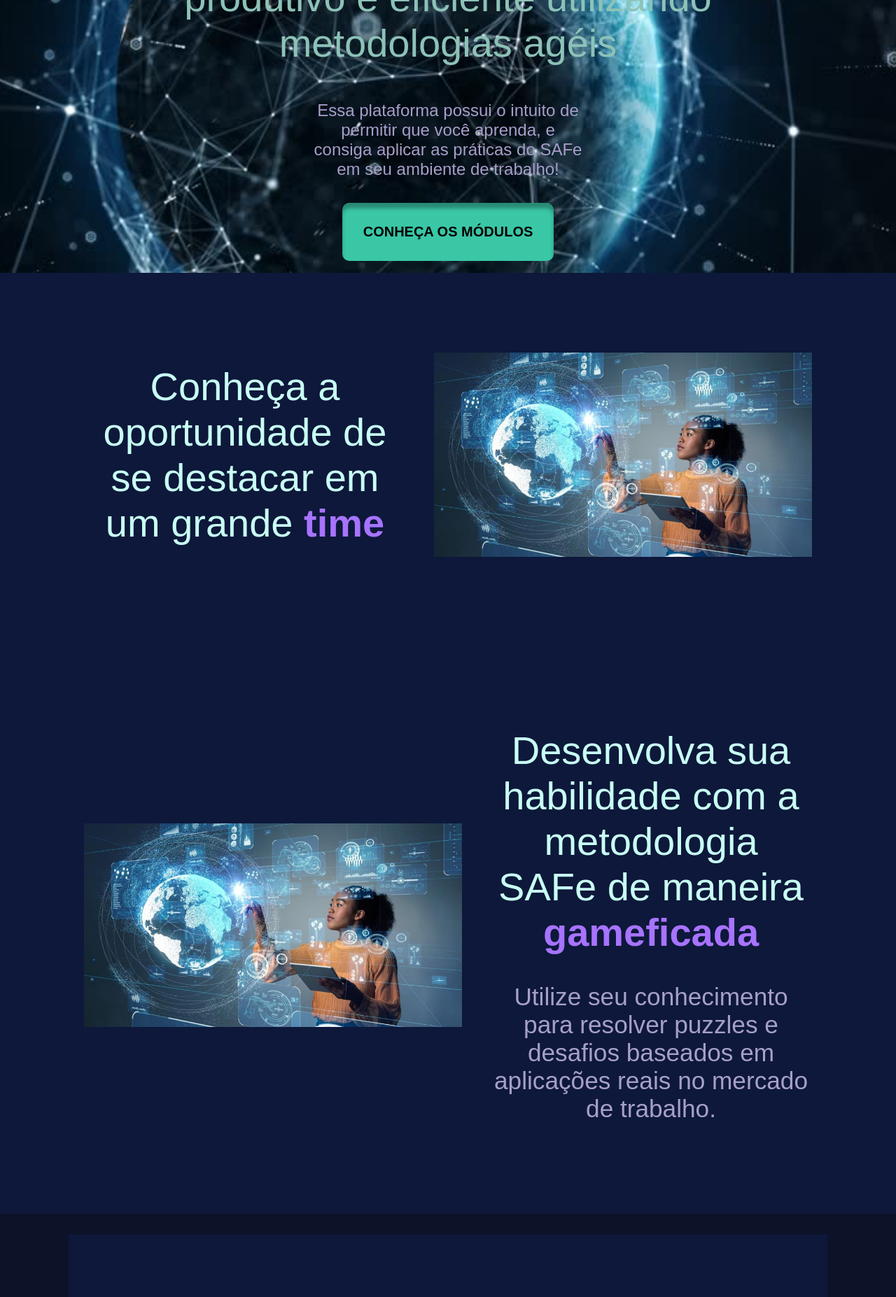
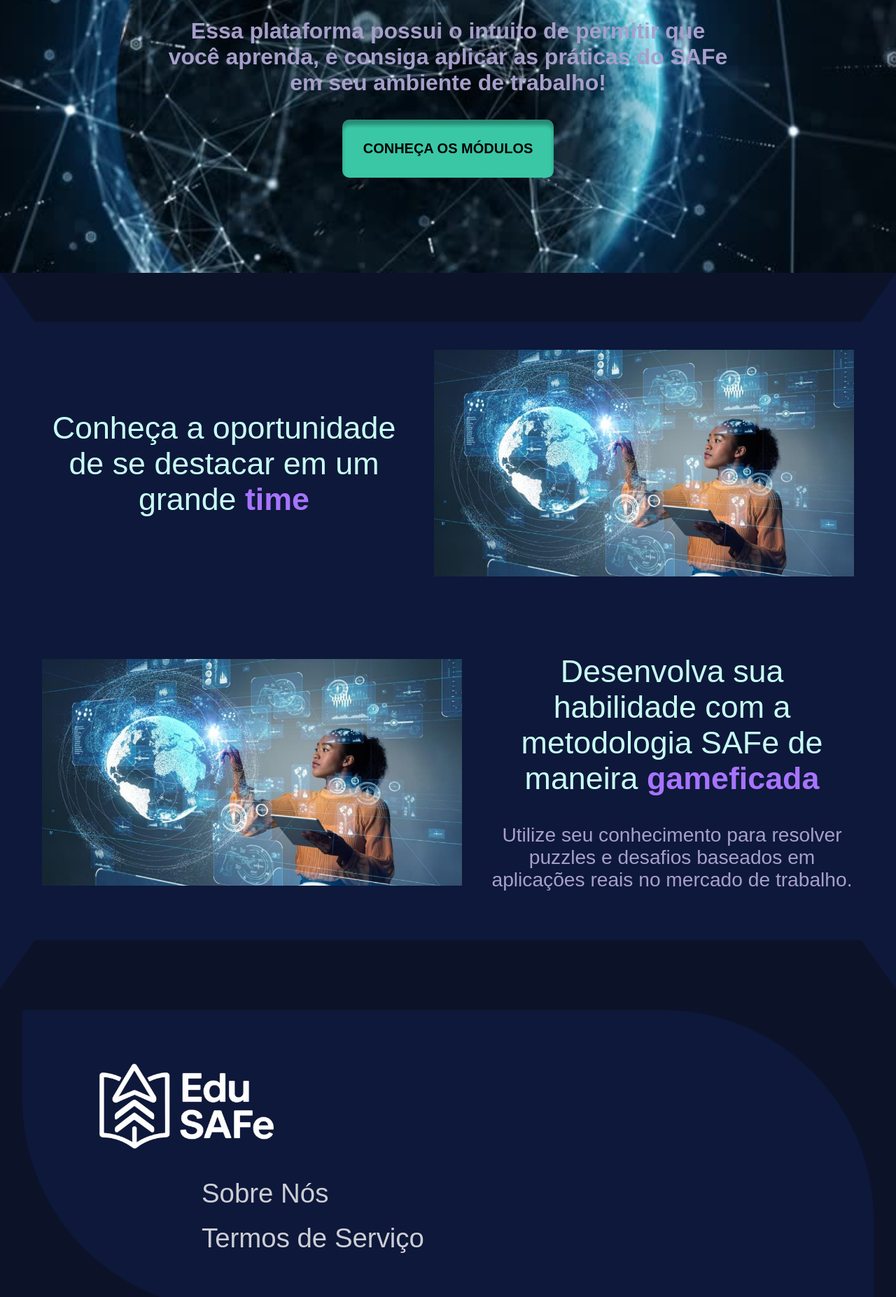
Before and after one commit to PedroWernek/Modelos-de-Processos-de-Software---SAFe, a React (Create React App) app in the folder edu-safe/: page / in a window 1280 px wide. Shown: the part 480-2334 px from the top of the page at 70% size. Built offline with nearby package versions, Linux system fonts and the light colour scheme.

Commit message:
retouching home page

```diff
--- a/edu-safe/src/css/Home.css
+++ b/edu-safe/src/css/Home.css
@@ -20,21 +20,21 @@
 
   h1 {
     color: #c8fff4;
-    font-size: 5rem;
+    font-size: 4.5vw;
   }
 
   p.home-text1 {
     color: #8dc2b7;
-    font-size: 3.5rem;
+    font-size: 3.5vw;
     margin: 20px 0;
   }
 
   p.home-text2 {
     color: #a79fca;
-    font-size: 1.5rem;
+    font-size: 2.5vw;
     margin: 20px 0;
     padding: 10px 20px;
-    width: 50%;
+    font-weight: bold;
   }
 
   button {
@@ -59,9 +59,10 @@
   flex-direction: row;
   align-items: center;
   justify-content: center;
-  padding: 20px;
+  padding: 40px;
+
   text-align: center;
-  padding: 100px;
+
   background-color: #0d183a;
 
   p {
@@ -74,12 +75,12 @@
 
   .additional-info-text1 {
     color: #c8fff4;
-    font-size: 3.5rem;
+    font-size: 3.5vw;
   }
 
   .additional-info-text2 {
     color: #a79fca;
-    font-size: 2.2rem;
+    font-size: 2.2vw;
   }
 
   img {
@@ -88,3 +89,28 @@
     height: auto;
   }
 }
+
+.trapezioinvertido {
+  width: 100%;
+  height: 0;
+  border-bottom: 70px solid #0c1329;
+  border-left: 50px solid transparent;
+  border-right: 50px solid transparent;
+  rotate: 180deg;
+  display: block;
+  margin: 0;
+  padding: 0;
+  background-color: #0d183a;
+}
+
+.trapezio {
+  width: 100%;
+  height: 0;
+  border-bottom: 70px solid #0c1329;
+  border-left: 50px solid transparent;
+  border-right: 50px solid transparent;
+  display: block;
+  margin: 0;
+  padding: 0;
+  background-color: #0d183a;
+}
--- a/edu-safe/src/css/index.css
+++ b/edu-safe/src/css/index.css
@@ -47,20 +47,30 @@
     flex-direction: column;
     margin: 30px;
     background-color: #0d183a;
-    height: 500px;
-    padding: 30px;
+    padding-left: 7vh;
+    border-top-right-radius: 300px;
+    border-bottom-left-radius: 300px;
+    width: 95%;
+    height: fit-content;
   }
 
   .footer-logo {
-    width: 20%;
+    width: 25vw;
     height: auto;
+    position: relative;
+    top: -20px;
+    left: 20px;
   }
 
   .footer-links {
     display: flex;
     flex-direction: column;
-
-    font-size: 2rem;
+    font-size: 3vw;
+    gap: 20px;
+    position: relative;
+    bottom: 80px;
+    left: 200px;
+    width: fit-content;
   }
 
   a {
--- a/edu-safe/src/routes/Home.tsx
+++ b/edu-safe/src/routes/Home.tsx
@@ -1,4 +1,3 @@
-import React from "react";
 import "../css/Home.css";
 import img1home from "../assets/img1home.webp";
 
@@ -19,6 +18,7 @@ const Home = () => {
           <button>CONHEÇA OS MÓDULOS</button>
         </div>
       </div>
+      <span className="trapezioinvertido"></span>
       <div className="additional-info">
         <p className="additional-info-text1">
           Conheça a oportunidade de se destacar em um grande <b>time</b>
@@ -38,6 +38,8 @@ const Home = () => {
           </p>
         </div>
       </div>
+      <span className="trapezio"></span>
+
       <div className="footer"></div>
     </div>
   );
```
